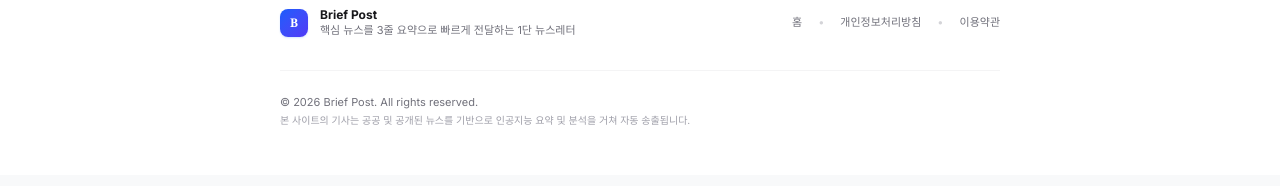
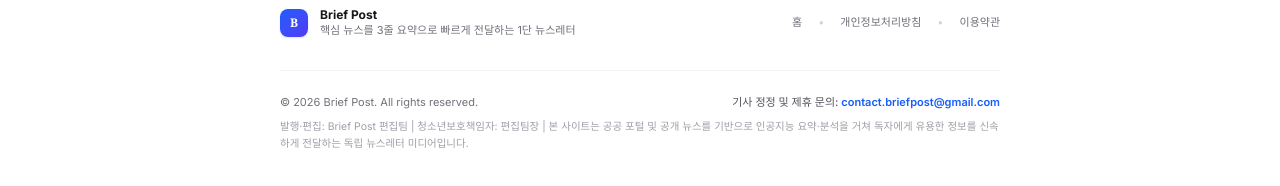
Before and after one commit to cho6519/briefpost, a Next.js app: page /privacy in a window 1280 px wide. Shown: the part 734-920 px from the top of the page. Built offline with nearby package versions, Linux system fonts and the light colour scheme; no server answers; the database is empty.

Commit message:
feat(ads): add dynamic ads.txt route and E-E-A-T contact info to footer

```diff
--- /dev/null
+++ b/src/app/ads.txt/route.ts
@@ -0,0 +1,28 @@
+import { NextResponse } from "next/server";
+
+export const dynamic = "force-dynamic";
+
+/**
+ * 구글 애드센스 공식 ads.txt 동적 라우트
+ * - 환경변수(NEXT_PUBLIC_ADSENSE_CLIENT_ID 또는 ADSENSE_PUB_ID) 설정 시 자동으로 본인 ID 바인딩
+ */
+export async function GET() {
+  const rawClientId =
+    process.env.NEXT_PUBLIC_ADSENSE_CLIENT_ID ||
+    process.env.ADSENSE_PUB_ID ||
+    "";
+
+  // ca-pub-1234567890123456 또는 pub-1234567890123456 에서 숫자 부분 추출
+  const pubMatch = rawClientId.match(/pub-(\d+)/i);
+  const pubId = pubMatch ? `pub-${pubMatch[1]}` : "pub-XXXXXXXXXXXXXXXX";
+
+  const content = `# Google AdSense ads.txt for Brief Post\ngoogle.com, ${pubId}, DIRECT, f08c47fec0942fa0\n`;
+
+  return new NextResponse(content, {
+    status: 200,
+    headers: {
+      "Content-Type": "text/plain; charset=utf-8",
+      "Cache-Control": "public, max-age=3600, s-maxage=3600",
+    },
+  });
+}
--- a/src/components/common/Footer.tsx
+++ b/src/components/common/Footer.tsx
@@ -36,10 +36,21 @@ export default function Footer() {
           </div>
         </div>
 
-        <div className="mt-8 border-t border-zinc-100 pt-6 text-center sm:text-left text-[11px] text-zinc-500">
-          <p>© {currentYear} Brief Post. All rights reserved.</p>
-          <p className="mt-1 text-[10px] text-zinc-400">
-            본 사이트의 기사는 공공 및 공개된 뉴스를 기반으로 인공지능 요약 및 분석을 거쳐 자동 송출됩니다.
+        <div className="mt-8 border-t border-zinc-100 pt-6 space-y-2 text-[11px] text-zinc-500">
+          <div className="flex flex-col sm:flex-row sm:items-center justify-between gap-2">
+            <p>© {currentYear} Brief Post. All rights reserved.</p>
+            <p className="text-zinc-600 font-medium">
+              기사 정정 및 제휴 문의:{" "}
+              <a
+                href="mailto:contact.briefpost@gmail.com"
+                className="text-blue-600 hover:underline font-semibold"
+              >
+                contact.briefpost@gmail.com
+              </a>
+            </p>
+          </div>
+          <p className="text-[10.5px] text-zinc-400 leading-relaxed">
+            발행·편집: Brief Post 편집팀 | 청소년보호책임자: 편집팀장 | 본 사이트는 공공 포털 및 공개 뉴스를 기반으로 인공지능 요약·분석을 거쳐 독자에게 유용한 정보를 신속하게 전달하는 독립 뉴스레터 미디어입니다.
           </p>
         </div>
       </div>
```
